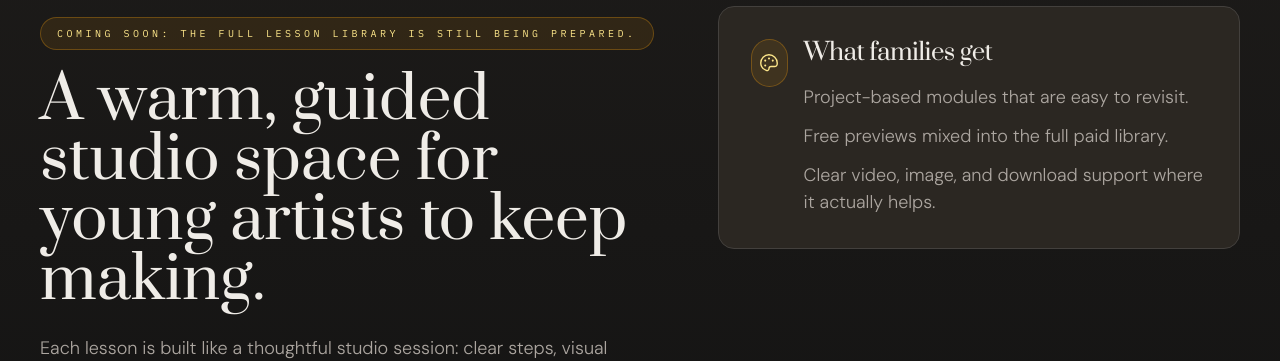
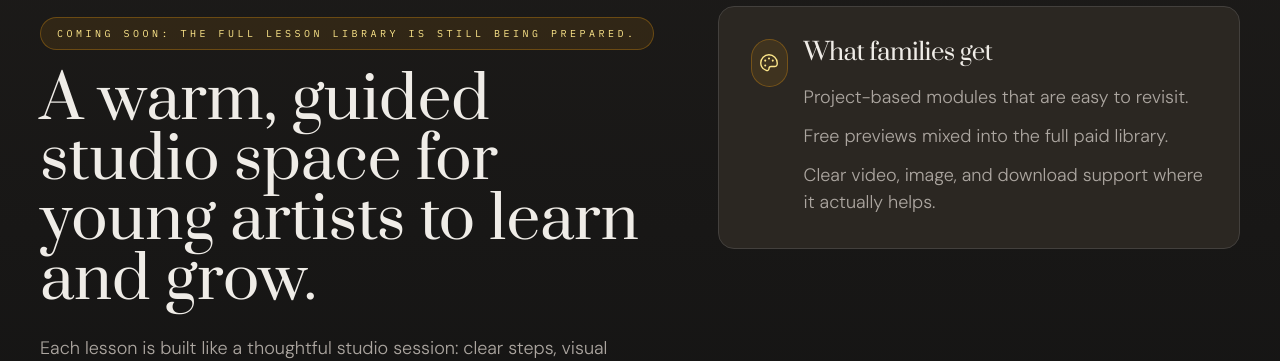
Before and after one commit to TheCurrentThing/joey-dodd-portfolio, a React (Vite) app: page /learn in a window 1280 px wide. Shown: the part 504-865 px from the top of the page. Built offline with nearby package versions, Linux system fonts and the light colour scheme; no server answers; the database is empty.

Commit message:
Update learn page hero copy

```diff
--- a/src/pages/learn/LearnPage.tsx
+++ b/src/pages/learn/LearnPage.tsx
@@ -134,7 +134,7 @@ export default function LearnPage() {
               Coming Soon: The full lesson library is still being prepared.
             </div>
             <h1 className="mt-5 max-w-3xl font-serif text-5xl leading-tight text-foreground md:text-6xl">
-              A warm, guided studio space for young artists to keep making.
+              A warm, guided studio space for young artists to learn and grow.
             </h1>
             <p className="mt-6 max-w-2xl font-sans text-body-lg font-light leading-relaxed text-neutral-300">
               Each lesson is built like a thoughtful studio session: clear steps, visual examples,
```
